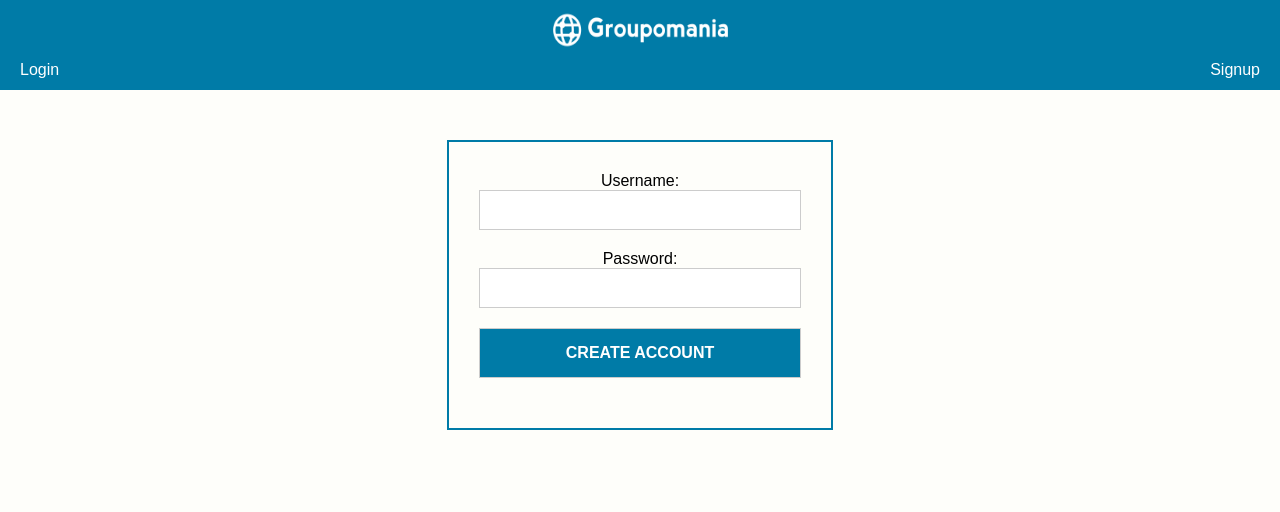
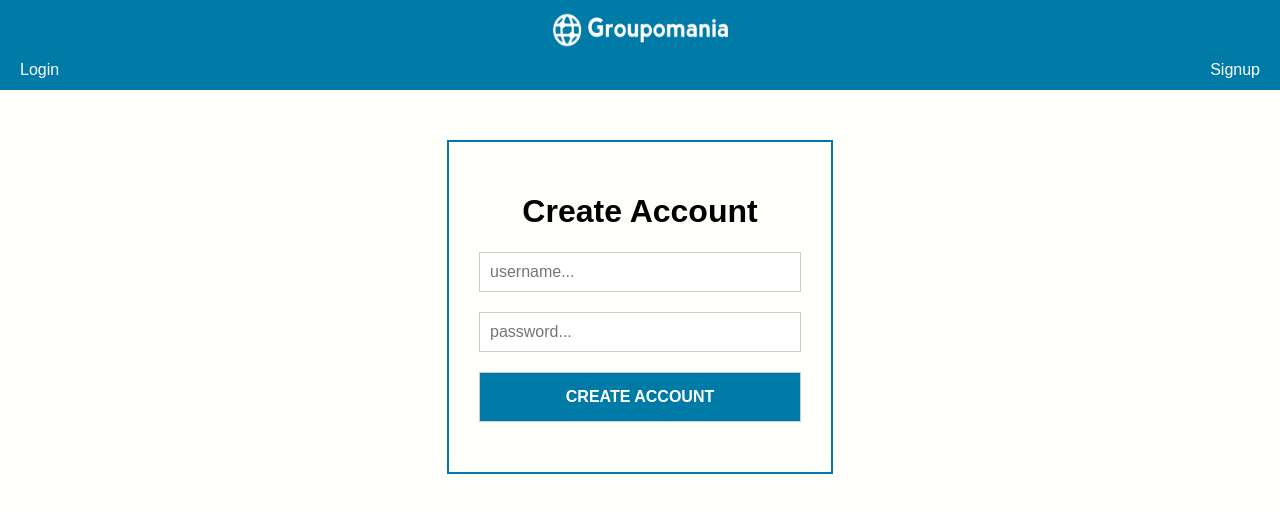
Before and after one commit to SLTheng004/P7_Fullstack_React, a React (Create React App) app in the folder client/: page /Registration in a window 1280 px wide. Shown: the top 512 px of the page. Built offline with nearby package versions, Linux system fonts and the light colour scheme; no server answers.

Commit message:
add catch

```diff
--- a/client/src/css/Registration.css
+++ b/client/src/css/Registration.css
@@ -1,4 +1,7 @@
-
+h1 {
+    font-family: Arial, Helvetica, sans-serif;
+    padding: 0;
+}
 
 body {
     background-color: #FEFEFA;
--- a/client/src/pages/Login.js
+++ b/client/src/pages/Login.js
@@ -31,6 +31,7 @@ function Login() {
   };
   return (
     <div className="loginContainer">
+      <h1>Login</h1>
       <input
       autoComplete="off"
       className="inputLogin"
--- a/client/src/pages/Registration.js
+++ b/client/src/pages/Registration.js
@@ -35,18 +35,19 @@ function Registration() {
         onSubmit={createAccount}
         validationSchema={validationSchema}>
         <Form className="formContainer">
-          <label>Username: </label>
+          <h1>Create Account</h1>
           <Field
             className="inputCreateUsername"
             name="username"
+            placeholder= "username..."
             autoComplete="off"/>
           <ErrorMessage name="username" component="span" className="errorMessage"  />
 
-          <label>Password: </label>
           <Field
             type="password"
             className="inputCreateUsername"
             name="password"
+            placeholder= "password..."
             autoComplete="off"/>
           <ErrorMessage name="password" component="span" className="errorMessage" />
 
```
